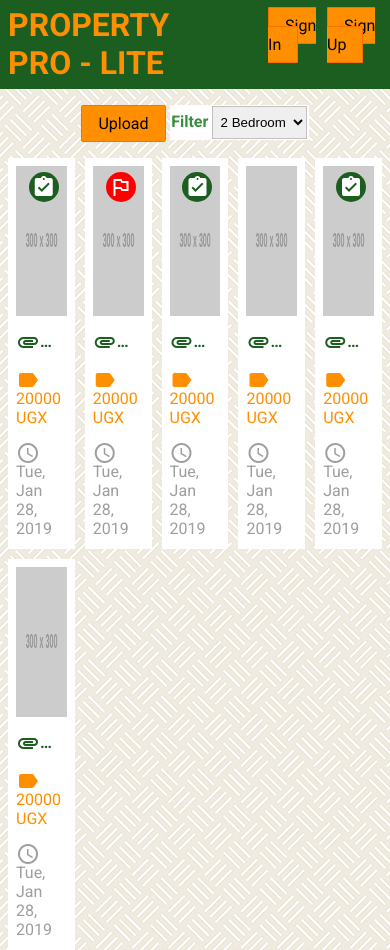
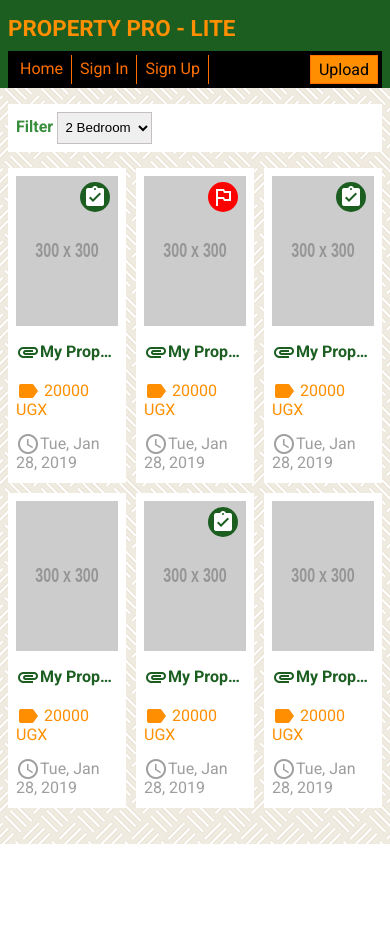
Before and after one commit to robert-odoch/property-pro-lite, a plain HTML site: page UI/index.html in a window 390 px wide. After the commit the page ends 844 px from the top, so only its background shows below. Drawn offline with Linux system fonts and the light colour scheme; placeholder pictures from the web are drawn by us.

Commit message:
Make site responsive

```diff
--- a/UI/css/styles.css
+++ b/UI/css/styles.css
@@ -160,7 +160,6 @@ h3 {
 }
 
 header {
-    display: flex;
     padding: 0 .5em;
     background-color: #1b5e20;
     color: #ff8f00;
@@ -175,17 +174,29 @@ header h1 {
 }
 
 header h1 > a {
+    font-size: .7em;
     color: #ff8f00;
 }
 
 #main-navigation {
-    margin-left: auto;
     display: flex;
-    list-style-type: none;
+    margin-left: 0;
+    padding: .25em;
+    background-color: #000000;
 }
 
-#main-navigation li {
-    margin-left: .5em;
+#main-navigation > a {
+    display: inline-block;
+    color: #ff6f00;
+    padding: .25em .5em;
+    border-right: 1px solid #ff6f00;
+}
+
+#upload-property {
+    margin-left: auto;
+    border: 1px solid #ff6f00;
+    background-color: #ff8f00;
+    color: #000000 !important;
 }
 
 p {
@@ -246,11 +257,6 @@ a {
     top: 7px;
 }
 
-#upload-property {
-    vertical-align: top;
-    display: inline-block;
-}
-
 .property-lg {
     width: 60%;
     margin: auto;
@@ -263,3 +269,40 @@ a {
     padding: .5em .25em;
     margin-bottom: .25em;
 }
+
+/* Media queries */
+@media only screen and (max-width: 480px) {
+    form {
+        width: 100%;
+        margin: 0;
+    }
+
+    .property-actions {
+        text-align: left;
+    }
+
+    .properties {
+        grid-template-columns: 1fr;
+    }
+
+    .property-lg {
+        width: 100%;
+        margin: 0;
+        flex-direction: column;
+    }
+
+    .property-summary {
+        margin-right: 0;
+        margin-bottom: 1em;
+    }
+}
+
+@media only screen and (max-width: 768px) {
+    .properties {
+        grid-template-columns: repeat(3, 1fr);
+    }
+
+    .property-lg {
+        width: 100%;
+    }
+}
--- a/UI/index.html
+++ b/UI/index.html
@@ -18,15 +18,16 @@
 <body>
     <header>
         <h1><a href="index.html">Property Pro - Lite</a></h1>
-        <ul id="main-navigation">
-            <li><a class="btn bg-amber" href="sign-in.html">Sign In</a></li>
-            <li><a class="btn bg-amber" href="sign-up.html">Sign Up</a></li>
-        </ul>
+        <div id="main-navigation">
+            <a href="index.html">Home</a>
+            <a href="sign-in.html">Sign In</a>
+            <a href="sign-up.html">Sign Up</a>
+            <a href="post-advert.html" id="upload-property">Upload</a>
+        </div>
     </header>
     <div class="container">
-        <div class="text-center mb-1">
-            <a href="post-advert.html" class="btn bg-amber" id="upload-property">Upload</a>
-            <form action="" method="get" class="form-inline bg-white" style="padding: .1em;">
+        <div class="bg-white pa-1 mb-1">
+            <form action="" method="get" class="form-inline">
                 <label for="filter">Filter</label>
                 <select name="" id="" style="width: auto;">
                     <option value="">2 Bedroom</option>
```
Also changed, not shown: UI/post-advert.html (+8 -4 lines), UI/property.html (+8 -4 lines), UI/sign-in.html (+8 -4 lines), UI/sign-up.html (+8 -4 lines).
